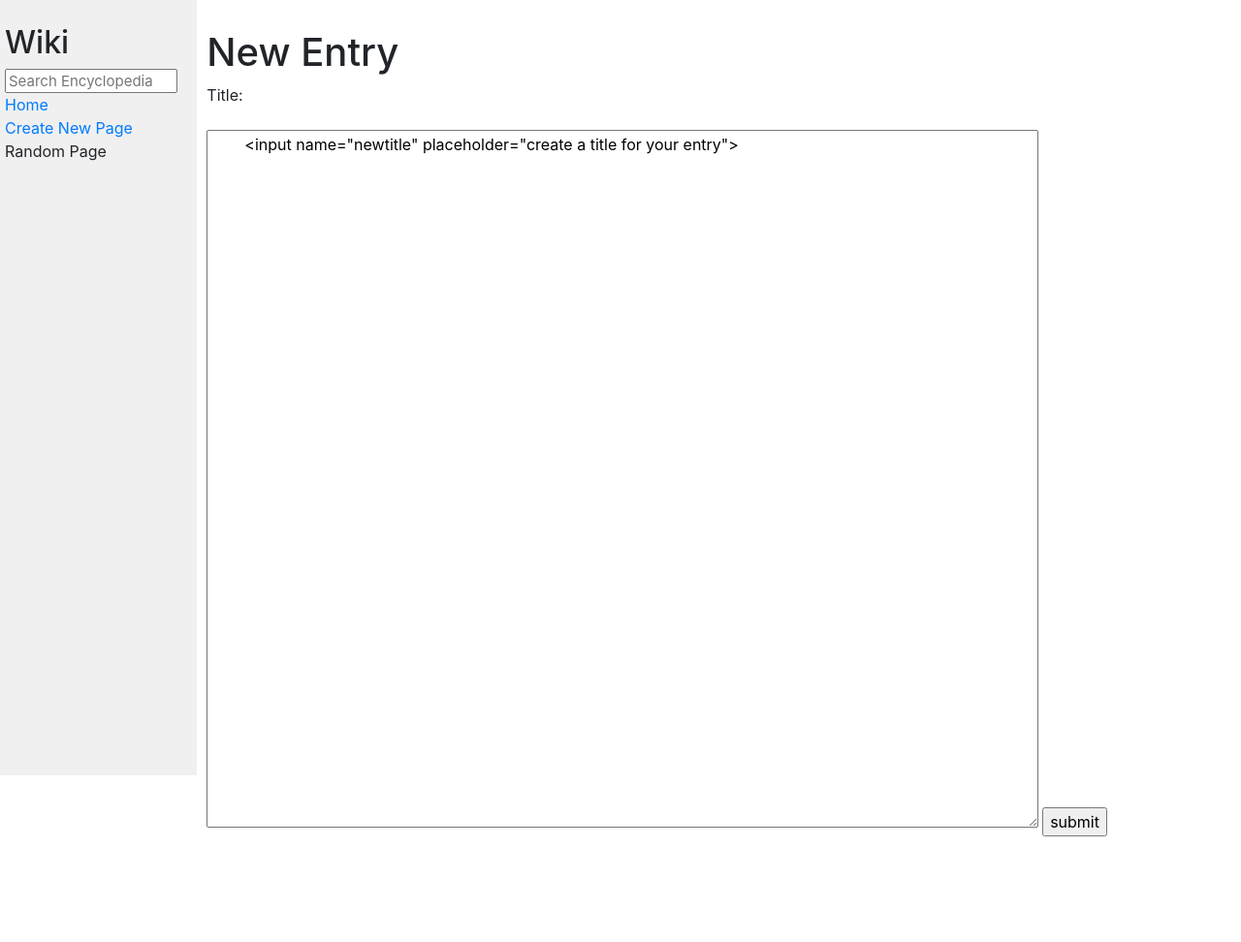
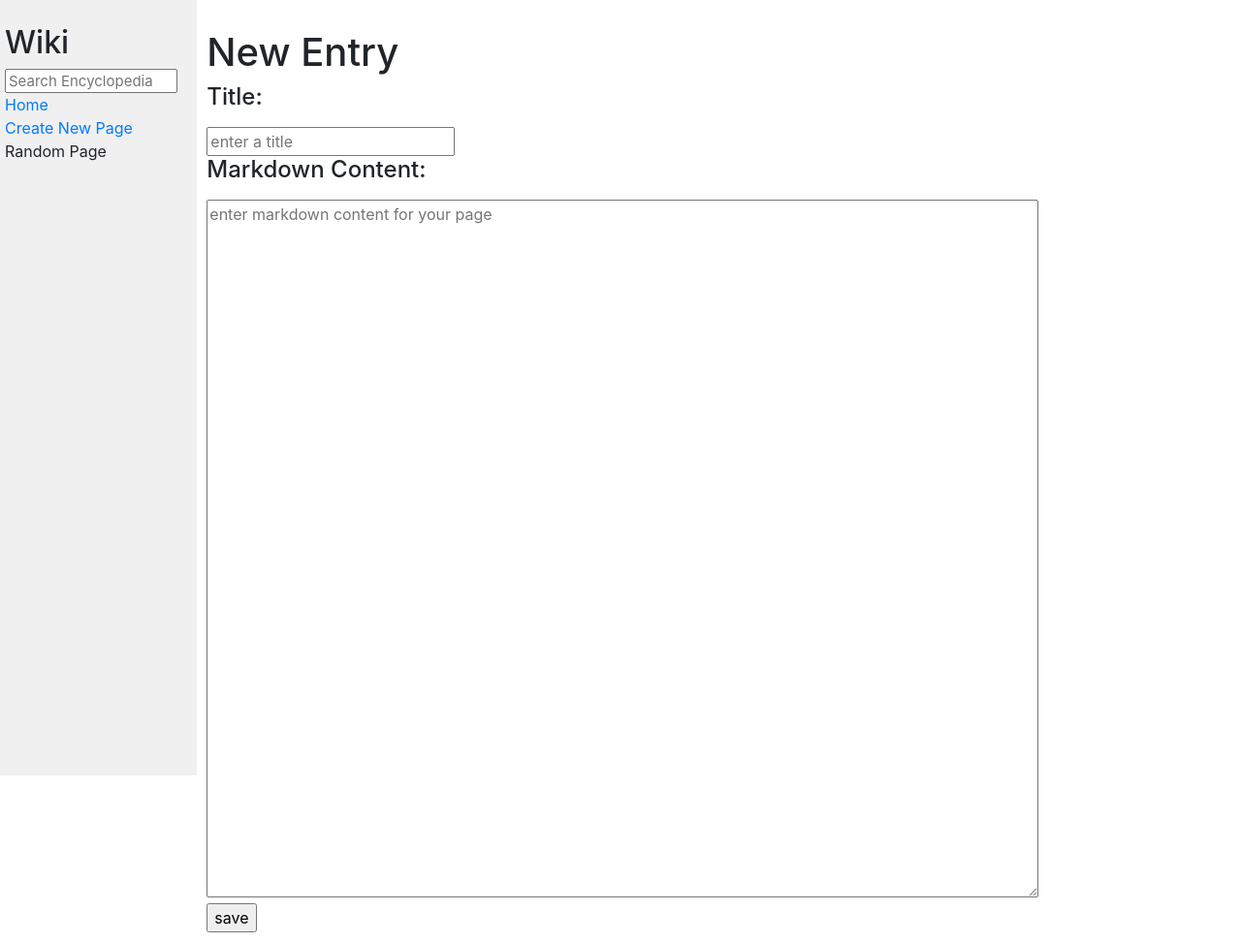
Before and after one commit to maxsack/web50-projects-2020-x-wiki, a Django app: page /newpage/ in a window 1280 px wide. Shown: the whole page at 97% size. Before the commit the page ends 863 px from the top, so only its background shows below. Run offline with Django 3.2, Linux system fonts and the light colour scheme; some libraries are stand-ins or nearby versions.

Commit message:
update newpage.html (formaction)

```diff
--- a/wiki/encyclopedia/templates/encyclopedia/newpage.html
+++ b/wiki/encyclopedia/templates/encyclopedia/newpage.html
@@ -7,11 +7,15 @@
 {% block body %}
     <h1>New Entry</h1>
 
-    <p><label for="title">Title:</label></p>
-    <textarea id="title" name="title" rows="2" cols="10">
-        <input name="newtitle" placeholder="create a title for your entry">
-    </textarea>
-
-    <input type="submit" value="submit" >
+    <form action="{% url 'newpage' %}" method="POST">
+        {% csrf_token %}
+        <h4><label for="title">Title:</label></h4>
+        <!-- add style for input!! margin-bottom, width -->
+        <input id="title" name="title" placeholder="enter a title">
+        <br><h4><label for="body">Markdown Content:</label></h4>
+        <textarea id="body" name="body" placeholder="enter markdown content for your page"></textarea>
+        <!-- add style for submit btn!! color etc -->
+        <br><input id="sbmtbtn" type="submit" value="save">
+    </form>
 
 {% endblock %}
```
